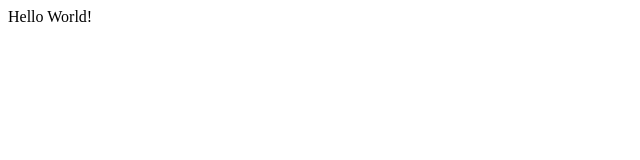
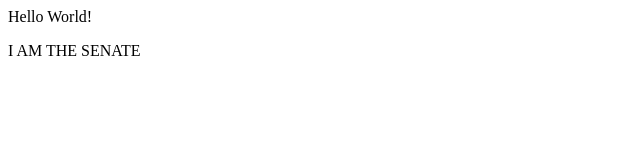
Before and after one commit to StreetwiseGamgee/demo-repo, a plain HTML site: page index.html in a window 1280 px wide. Shown: the whole page, without its empty margins (0-640 px from the left). Drawn offline with Linux system fonts and the light colour scheme.

Commit message:
added: p-tag to index.html

```diff
--- a/index.html
+++ b/index.html
@@ -1 +1,2 @@
 <div>Hello World!</div>
+<p>I AM THE SENATE</p>
```
